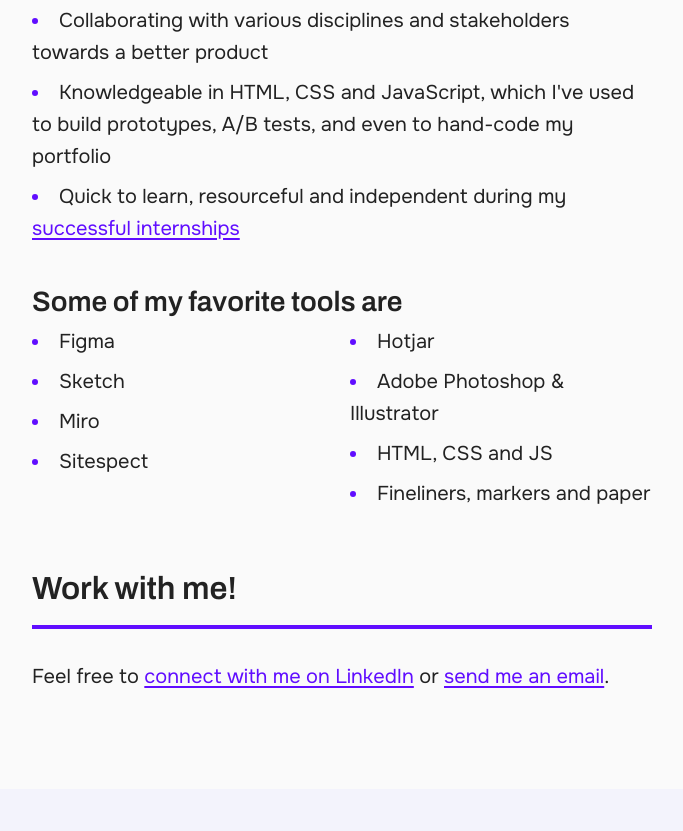
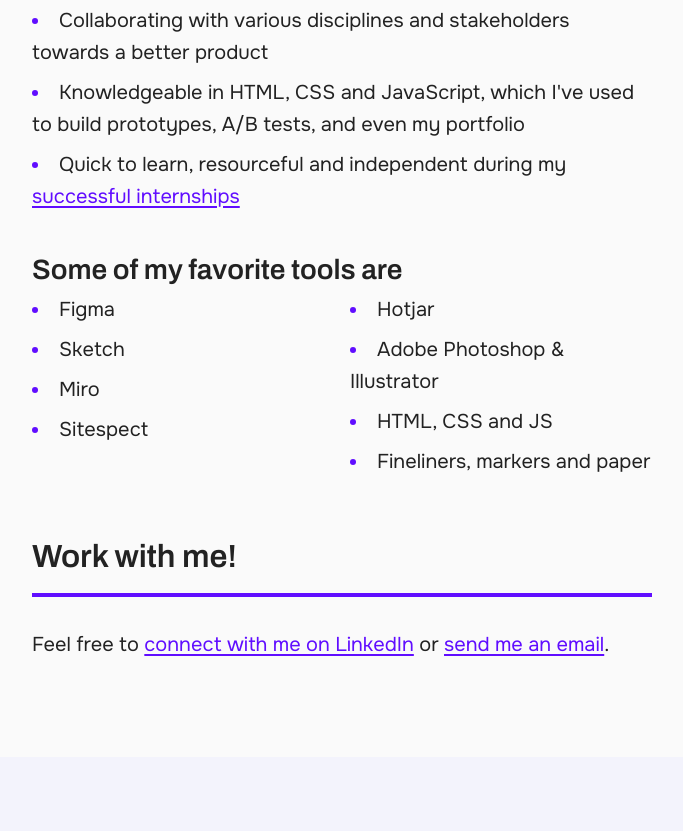
Before and after one commit to artoer/portfolio, a website: page about.html in a window 1280 px wide. Shown: the part 1089-1920 px from the top of the page, without its empty margins (298-981 px from the left). Drawn offline with nearby package versions, Linux system fonts and the light colour scheme.

Commit message:
small adjustment

```diff
--- a/about.html
+++ b/about.html
@@ -50,7 +50,7 @@
         <li>Designing new features or improvements using Figma, from wireframes to clickable prototypes</li>
         <li>Optimizing the user experience, using A/B and multivariate tests for real-world validation and insights</li>
         <li>Collaborating with various disciplines and stakeholders towards a better product</li>
-        <li>Knowledgeable in HTML, CSS and JavaScript, which I've used to build prototypes, A/B tests, and even to hand-code my portfolio</li>
+        <li>Knowledgeable in HTML, CSS and JavaScript, which I've used to build prototypes, A/B tests, and even my portfolio</li>
         <li>Quick to learn, resourceful and independent during my <a
             href="https://www.linkedin.com/in/arthur-menken/details/recommendations/" target="_blank">successful
             internships</a></li>
```
